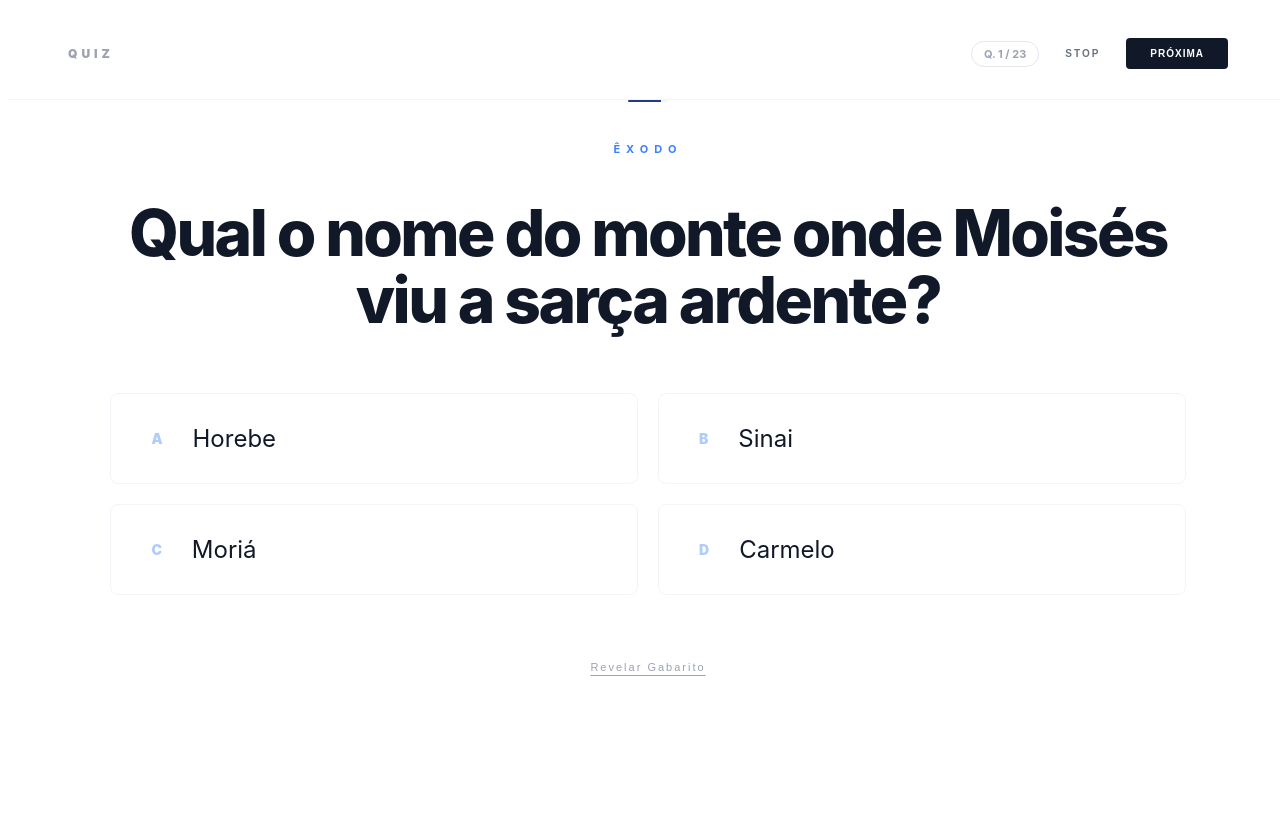
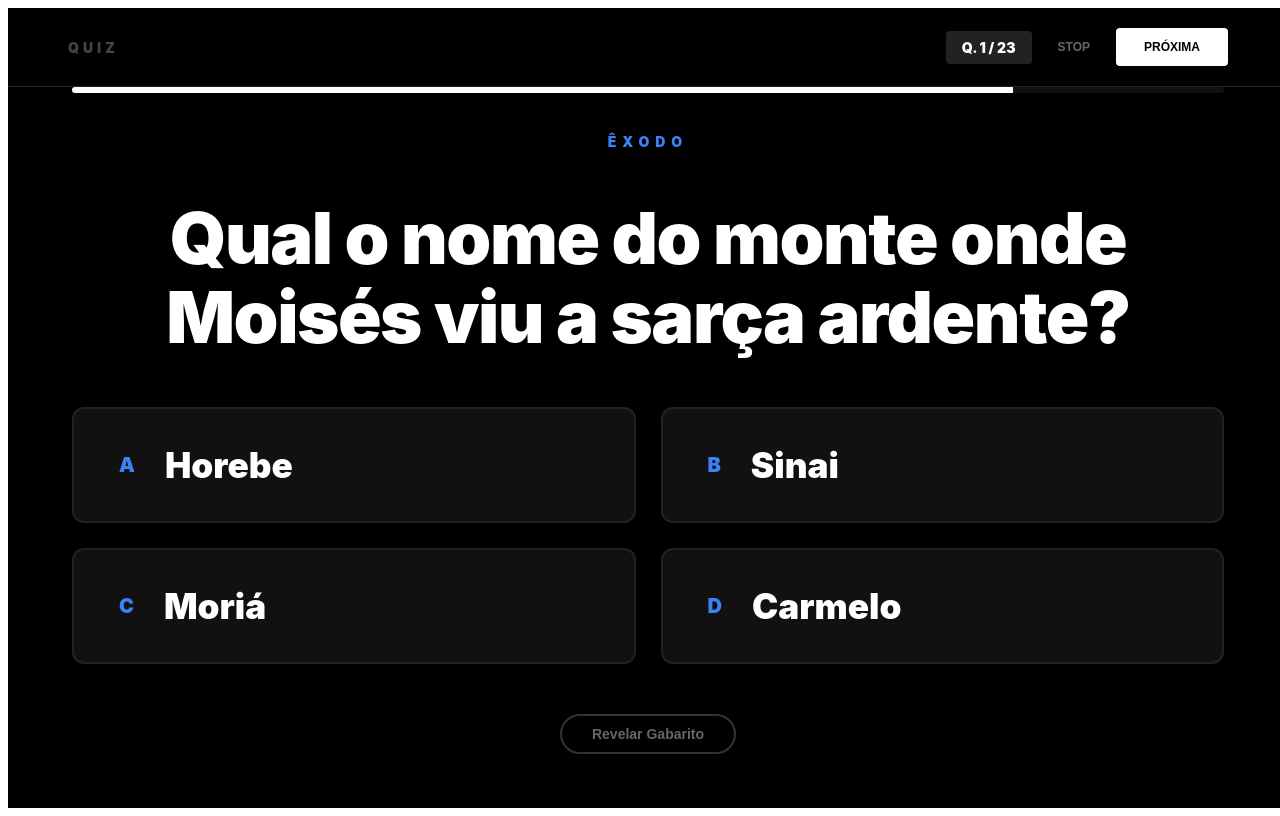
Before and after one commit to ryanjuni/Quiz, a React (Vite) app: page / in a window 1280 px wide. Built offline with nearby package versions, Linux system fonts and the light colour scheme.

Commit message:
Rename Quiz component to SanctuaryQuizElite and update styles

```diff
--- a/src/App.jsx
+++ b/src/App.jsx
@@ -1,8 +1,6 @@
-
 import React, { useState, useEffect, useMemo } from 'react';
 
 const QUESTOES_MARISTA = [
-  // PÁGINA 1
   { cat: "PARENTESCO", q: "Quais os nomes das noras de Noemi?", opts: ["Orfa e Rute", "Raquel e Lia", "Ana e Penina", "Sará e Agar"], ok: "Orfa e Rute", ref: "Rute 1:4", exp: "Mulheres moabitas que se casaram com os filhos de Noemi." },
   { cat: "CRUCIFICAÇÃO", q: "Qual descrição estava escrita na cruz de Jesus?", opts: ["Este é o Rei dos Judeus", "Jesus de Nazaré", "O Messias Prometido", "Rei de Israel"], ok: "Este é o Rei dos Judeus", ref: "Lucas 23:38", exp: "Escrito em grego, latim e hebraico por ordem de Pilatos." },
   { cat: "ATOS", q: "Quem ungiu os olhos de Paulo para que voltasse a enxergar?", opts: ["Ananias", "Pedro", "Barnabé", "Silas"], ok: "Ananias", ref: "Atos 9:17-18", exp: "Ananias foi o instrumento de Deus para a cura e batismo de Saulo." },
@@ -28,7 +26,7 @@ const QUESTOES_MARISTA = [
   { cat: "APOCALIPSE", q: "Qual a semelhança da 2ª Besta descrita em Apocalipse?", opts: ["Semelhante a um cordeiro", "Semelhante a um leão", "Semelhante a um dragão", "Semelhante a um homem"], ok: "Semelhante a um cordeiro", ref: "Apocalipse 13:11", exp: "Tinha aparência de mansidão, mas voz de destruição." }
 ];
 
-export default function Quiz() {
+export default function SanctuaryQuizElite() {
   const filaSorteada = useMemo(() => [...QUESTOES_MARISTA].sort(() => Math.random() - 0.5), []);
   const [index, setIndex] = useState(0);
   const [revealed, setRevealed] = useState(false);
@@ -79,12 +77,12 @@ export default function Quiz() {
       <main style={ui.stage}>
         <div style={ui.wrapper}>
           <div style={ui.timeline}>
-            <div style={{...ui.progress, width: `${(timer / 25) * 100}%`, background: revealed ? '#cbd5e1' : '#1e3a8a'}} />
+            <div style={{...ui.progress, width: `${(timer / 25) * 100}%`, background: revealed ? '#333' : '#fff'}} />
           </div>
 
           <div style={ui.contentBody}>
             <span style={ui.category}>{q.cat}</span>
-            <h1 style={{...ui.question, fontSize: q.q.length > 75 ? '2.8rem' : '4rem'}}>
+            <h1 style={{...ui.question, fontSize: q.q.length > 75 ? '3rem' : '4.5rem'}}>
               {q.q}
             </h1>
 
@@ -92,9 +90,9 @@ export default function Quiz() {
               {q.opts.map((o, i) => (
                 <div key={i} style={{
                   ...ui.optionCard,
-                  borderColor: revealed ? (o === q.ok ? '#1e3a8a' : 'transparent') : '#f1f5f9',
-                  background: revealed && o === q.ok ? '#eff6ff' : '#fff',
-                  opacity: revealed && o !== q.ok ? 0.3 : 1
+                  background: revealed ? (o === q.ok ? '#1e3a8a' : '#111') : '#111',
+                  color: revealed && o !== q.ok ? '#444' : '#fff',
+                  border: revealed && o === q.ok ? '4px solid #3b82f6' : '2px solid #222'
                 }}>
                   <span style={ui.letter}>{String.fromCharCode(65 + i)}</span>
                   {o}
@@ -120,29 +118,29 @@ export default function Quiz() {
 }
 
 const ui = {
-  app: { height: '100vh', width: '100vw', background: '#ffffff', color: '#111827', fontFamily: "'Inter', sans-serif", display: 'flex', flexDirection: 'column', overflow: 'hidden' },
-  header: { padding: '30px 60px', display: 'flex', justifyContent: 'space-between', alignItems: 'center', borderBottom: '1px solid #f3f4f6' },
-  brand: { fontSize: '12px', fontWeight: '900', letterSpacing: '4px', color: '#9ca3af' },
+  app: { height: '100vh', width: '100vw', background: '#000000', color: '#ffffff', fontFamily: "'Inter', sans-serif", display: 'flex', flexDirection: 'column', overflow: 'hidden' },
+  header: { padding: '20px 60px', display: 'flex', justifyContent: 'space-between', alignItems: 'center', borderBottom: '1px solid #222' },
+  brand: { fontSize: '14px', fontWeight: '900', letterSpacing: '4px', color: '#444' },
   navGroup: { display: 'flex', alignItems: 'center', gap: '20px' },
-  counter: { fontSize: '11px', fontWeight: 'bold', color: '#9ca3af', border: '1px solid #e5e7eb', padding: '5px 12px', borderRadius: '20px' },
-  ghostBtn: { background: 'none', border: 'none', color: '#6b7280', fontSize: '10px', fontWeight: 'bold', letterSpacing: '2px', cursor: 'pointer' },
-  mainBtn: { background: '#111827', color: '#fff', border: 'none', padding: '10px 24px', borderRadius: '4px', fontSize: '10px', fontWeight: 'bold', letterSpacing: '1px', cursor: 'pointer' },
-  stage: { flex: 1, display: 'flex', justifyContent: 'center', alignItems: 'center', padding: '0 8%' },
-  wrapper: { width: '100%', maxWidth: '1100px' },
-  timeline: { width: '40px', height: '2px', background: '#f3f4f6', margin: '0 auto 40px auto', borderRadius: '2px', overflow: 'hidden' },
+  counter: { fontSize: '14px', fontWeight: '900', color: '#fff', background: '#222', padding: '8px 16px', borderRadius: '4px' },
+  ghostBtn: { background: 'none', border: 'none', color: '#666', fontSize: '12px', fontWeight: 'bold', cursor: 'pointer' },
+  mainBtn: { background: '#fff', color: '#000', border: 'none', padding: '12px 28px', borderRadius: '4px', fontSize: '12px', fontWeight: '900', cursor: 'pointer' },
+  stage: { flex: 1, display: 'flex', justifyContent: 'center', alignItems: 'center', padding: '0 5%' },
+  wrapper: { width: '100%', maxWidth: '1200px' },
+  timeline: { width: '100%', height: '6px', background: '#111', marginBottom: '40px', borderRadius: '10px', overflow: 'hidden' },
   progress: { height: '100%', transition: 'width 1s linear' },
   contentBody: { textAlign: 'center' },
-  category: { fontSize: '11px', fontWeight: '700', color: '#3b82f6', letterSpacing: '6px', textTransform: 'uppercase', marginBottom: '24px', display: 'block' },
-  question: { fontWeight: '800', color: '#111827', lineHeight: '1.05', marginBottom: '60px', letterSpacing: '-0.04em' },
-  optionsGrid: { display: 'grid', gridTemplateColumns: '1fr 1fr', gap: '20px' },
-  optionCard: { padding: '30px 40px', borderRadius: '8px', border: '1px solid', fontSize: '1.5rem', textAlign: 'left', display: 'flex', alignItems: 'center', transition: 'all 0.4s cubic-bezier(0.4, 0, 0.2, 1)' },
-  letter: { color: '#3b82f6', fontWeight: '900', fontSize: '14px', marginRight: '30px', opacity: 0.4 },
-  revealZone: { marginTop: '60px', height: '160px' },
-  revealLink: { background: 'none', border: 'none', color: '#9ca3af', fontSize: '11px', letterSpacing: '2px', cursor: 'pointer', textDecoration: 'underline', textUnderlineOffset: '4px' },
-  ansBox: { animation: 'fadeIn 0.8s ease' },
-  referenceText: { fontSize: '5rem', fontWeight: '900', color: '#111827', letterSpacing: '-4px', margin: 0 },
-  explanationText: { fontSize: '1.2rem', color: '#6b7280', marginTop: '10px', maxWidth: '700px', margin: '10px auto' },
+  category: { fontSize: '14px', fontWeight: '900', color: '#3b82f6', letterSpacing: '6px', textTransform: 'uppercase', marginBottom: '20px', display: 'block' },
+  question: { fontWeight: '900', color: '#ffffff', lineHeight: '1.1', marginBottom: '50px', letterSpacing: '-0.02em' },
+  optionsGrid: { display: 'grid', gridTemplateColumns: '1fr 1fr', gap: '25px' },
+  optionCard: { padding: '35px 45px', borderRadius: '12px', fontSize: '2.2rem', fontWeight: '900', textAlign: 'left', display: 'flex', alignItems: 'center', transition: 'all 0.3s ease' },
+  letter: { color: '#3b82f6', fontWeight: '900', fontSize: '20px', marginRight: '30px' },
+  revealZone: { marginTop: '50px', height: '180px' },
+  revealLink: { background: 'none', border: '2px solid #333', color: '#666', padding: '10px 30px', borderRadius: '30px', fontSize: '14px', fontWeight: '900', cursor: 'pointer' },
+  ansBox: { animation: 'fadeIn 0.5s ease' },
+  referenceText: { fontSize: '6rem', fontWeight: '900', color: '#fff', margin: 0 },
+  explanationText: { fontSize: '1.5rem', color: '#888', marginTop: '10px', maxWidth: '800px', margin: '10px auto' },
   centerBox: { textAlign: 'center' },
-  hugeText: { fontSize: '10rem', fontWeight: '900', letterSpacing: '-8px', margin: 0 },
-  subText: { color: '#9ca3af', letterSpacing: '2px', textTransform: 'uppercase', fontSize: '12px' }
+  hugeText: { fontSize: '12rem', fontWeight: '900', margin: 0 },
+  subText: { color: '#444', letterSpacing: '4px', textTransform: 'uppercase', fontSize: '14px' }
 };
```
